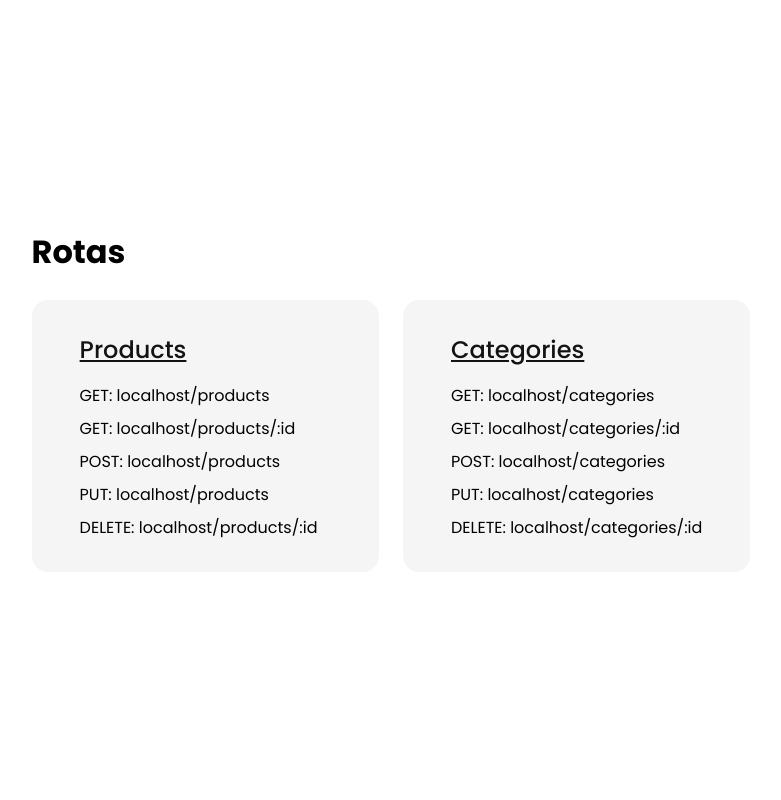
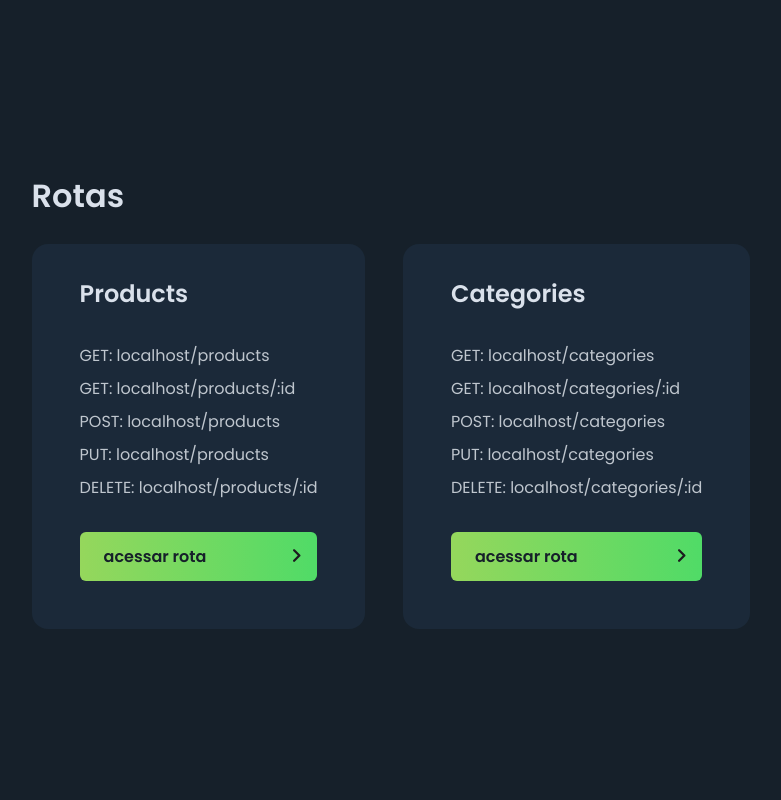
Before and after one commit to marcelo-souto/backend-nodejs, a Node server app: page / in a window 1280 px wide. Shown: the whole page, without its empty margins (249-1030 px from the left). Run offline with Node 20, Linux system fonts and the light colour scheme; some libraries are stand-ins or nearby versions.

Commit message:
styling html home page

```diff
--- a/public/css/style.css
+++ b/public/css/style.css
@@ -1,6 +1,12 @@
-@import url('https://fonts.googleapis.com/css2?family=Poppins:wght@400;500;700&display=swap');
+@import url('https://fonts.googleapis.com/css2?family=Poppins:wght@400;500;600&display=swap');
 
-body, ul, li, p, h1, h2, h3 {
+body,
+ul,
+li,
+p,
+h1,
+h2,
+h3 {
   margin: 0;
   padding: 0;
   box-sizing: border-box;
@@ -15,38 +21,64 @@ body {
   display: flex;
   align-items: center;
   min-height: 100vh;
+  background: #16202a;
 }
 
 .title {
   grid-column: 1 / -1;
   align-self: end;
+  color: #dae1eb;
+  font-weight: 600;
 }
 
 .containerList {
-  background-color: #f5f5f5;
+  background-color: #1b2939;
   padding: 32px 48px;
   border-radius: 16px;
+  max-width: max-content;
 }
 
 .containerList ul {
   display: flex;
   flex-direction: column;
   gap: 8px;
+  color: #bfc6ce;
 }
 
 .containerList > a {
-  display: block;
-  font-weight: 500;
+  display: flex;
+  background: linear-gradient(to right, #95D75C, #50db67);
+  padding: 12px 16px 12px 24px;
   margin-bottom: 16px;
+  font-size: 1rem;
+  border-radius: 6px;
+  color: #16202a;
+  font-weight: 600;
+  text-decoration: none;
+  margin-top: 32px;
+  justify-content: space-between;
+  align-items: center;
+}
+
+.containerList a::after {
+  content: '';
+  width: 14px;
+  height: 14px;
+  display: flex;
+  background: url('../img/arrow.svg') no-repeat center right;
+  background-size: contain;
+}
+
+.containerList > h3 {
   font-size: 1.5rem;
-  color: #131313;
+  margin-bottom: 32px;
   text-transform: capitalize;
+  color: #dae1eb;
 }
 
 .content {
   display: grid;
   align-items: center;
-  max-width: 860px;
   margin: 0 auto;
   gap: 24px;
   grid-template-columns: 1fr 1fr;
--- a/public/js/index.js
+++ b/public/js/index.js
@@ -16,9 +16,11 @@ paths.forEach((path) => {
     const containerList = document.createElement('div')
     containerList.classList.add('containerList')
     const list = document.createElement('ul')
-    const title = document.createElement('a')
-    title.href = `https://${url}/${path}`
+    const button = document.createElement('a')
+    const title = document.createElement('h3')
     title.innerText = path
+    button.href = `https://${url}/${path}`
+    button.innerText = 'acessar rota'
 
     routes.forEach(({ method, route }) => {
       const lisItem = document.createElement('li')
@@ -29,5 +31,6 @@ paths.forEach((path) => {
 
     containerList.append(title)
     containerList.append(list)
+    containerList.append(button)
     content.append(containerList)
 });
```
Also changed, not shown: public/img/arrow.svg (added).
